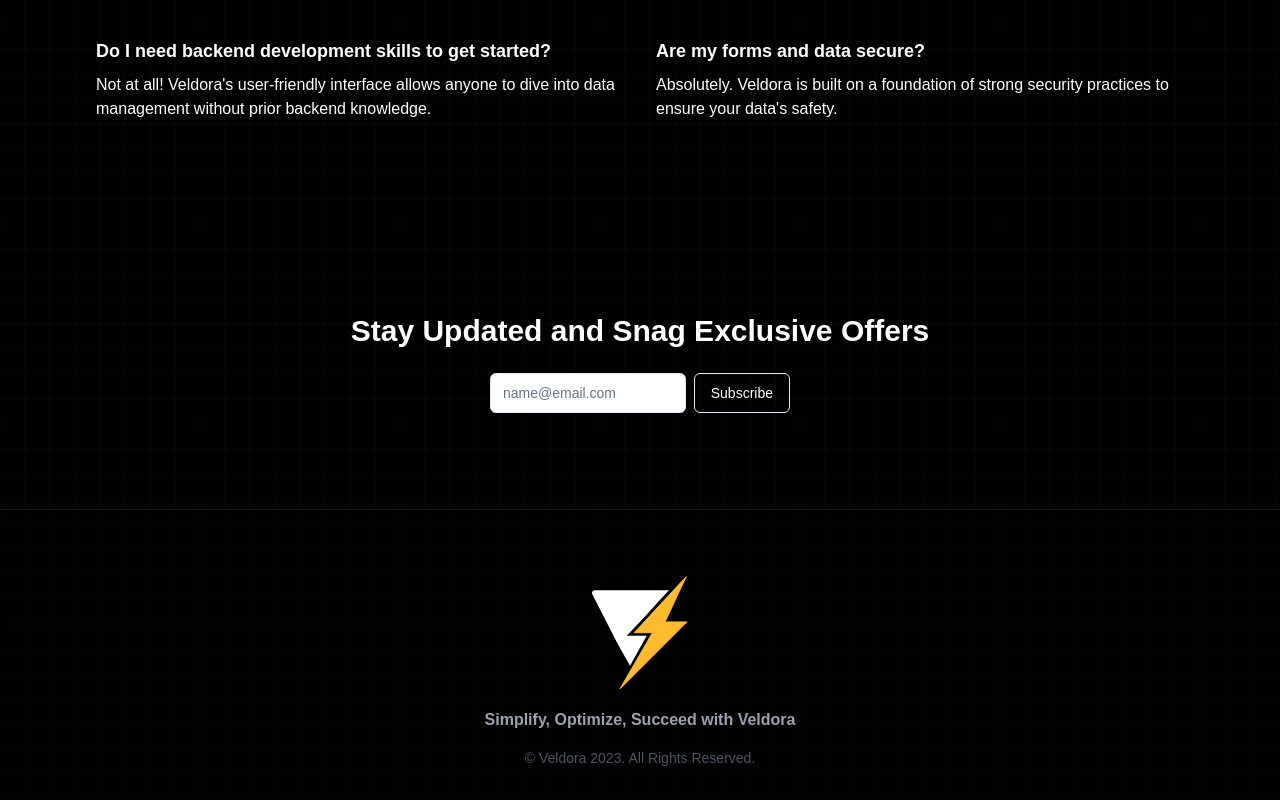
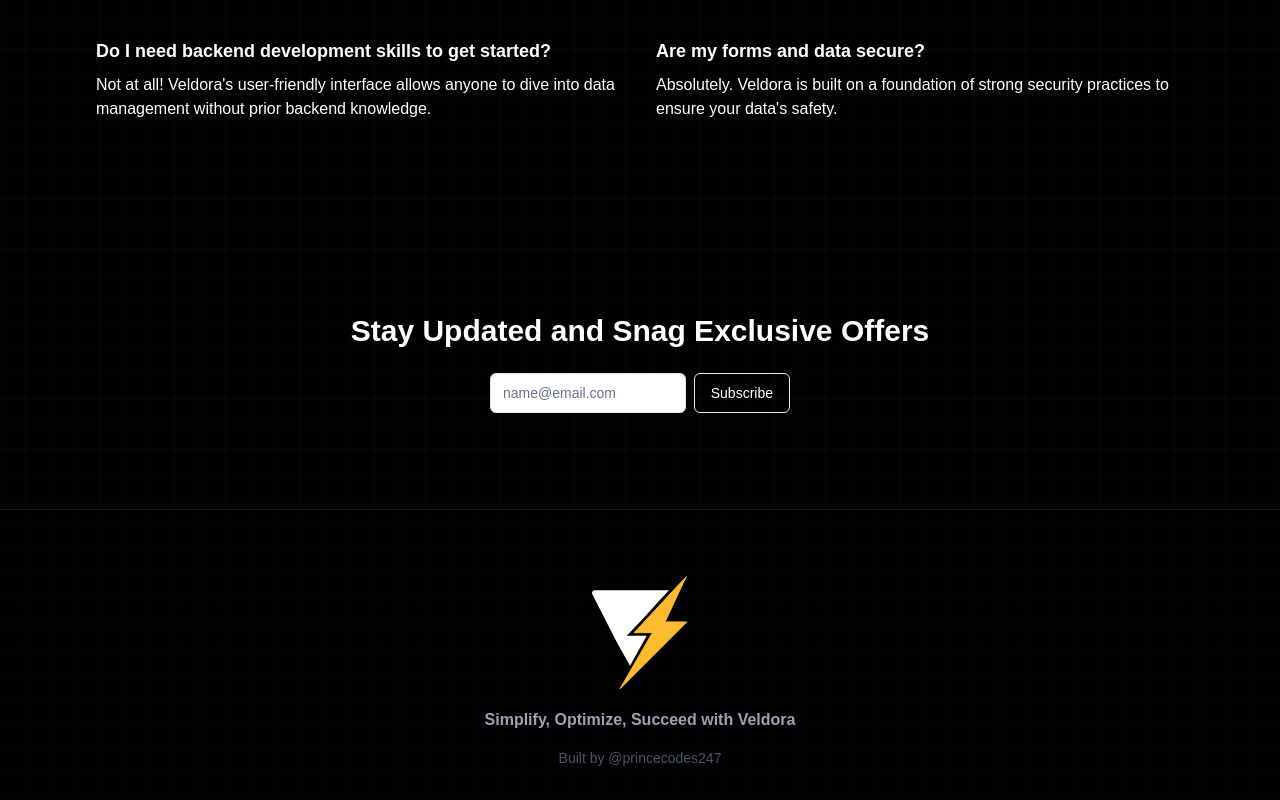
Before and after one commit to princecodes247/veldora--client, a Next.js app: page / in a window 1280 px wide. Shown: the part 2241-3041 px from the top of the page. Built offline with nearby package versions, Linux system fonts and the light colour scheme; no server answers; a web font is replaced by a local one; what prettier-plugin-tailwindcss would draw is missing.

Commit message:
update footer

```diff
--- a/components/Footer.tsx
+++ b/components/Footer.tsx
@@ -1,5 +1,6 @@
 import clsx from "clsx";
 import { Logo } from "./Logo";
+import Link from "next/link";
 
 export function Footer() {
   return (
@@ -11,7 +12,9 @@
     <p className="text-gray-400 font-semibold">
     Simplify, Optimize, Succeed with Veldora
     </p>
-    <p className="text-gray-600 text-sm">© Veldora 2023. All Rights Reserved.</p>
+    <Link href="www.github.com/princecodes247" className="text-gray-600 text-sm hover:text-white">
+    <p className="">Built by @princecodes247</p>
+    </Link>
 </footer>
 </>
 
```
